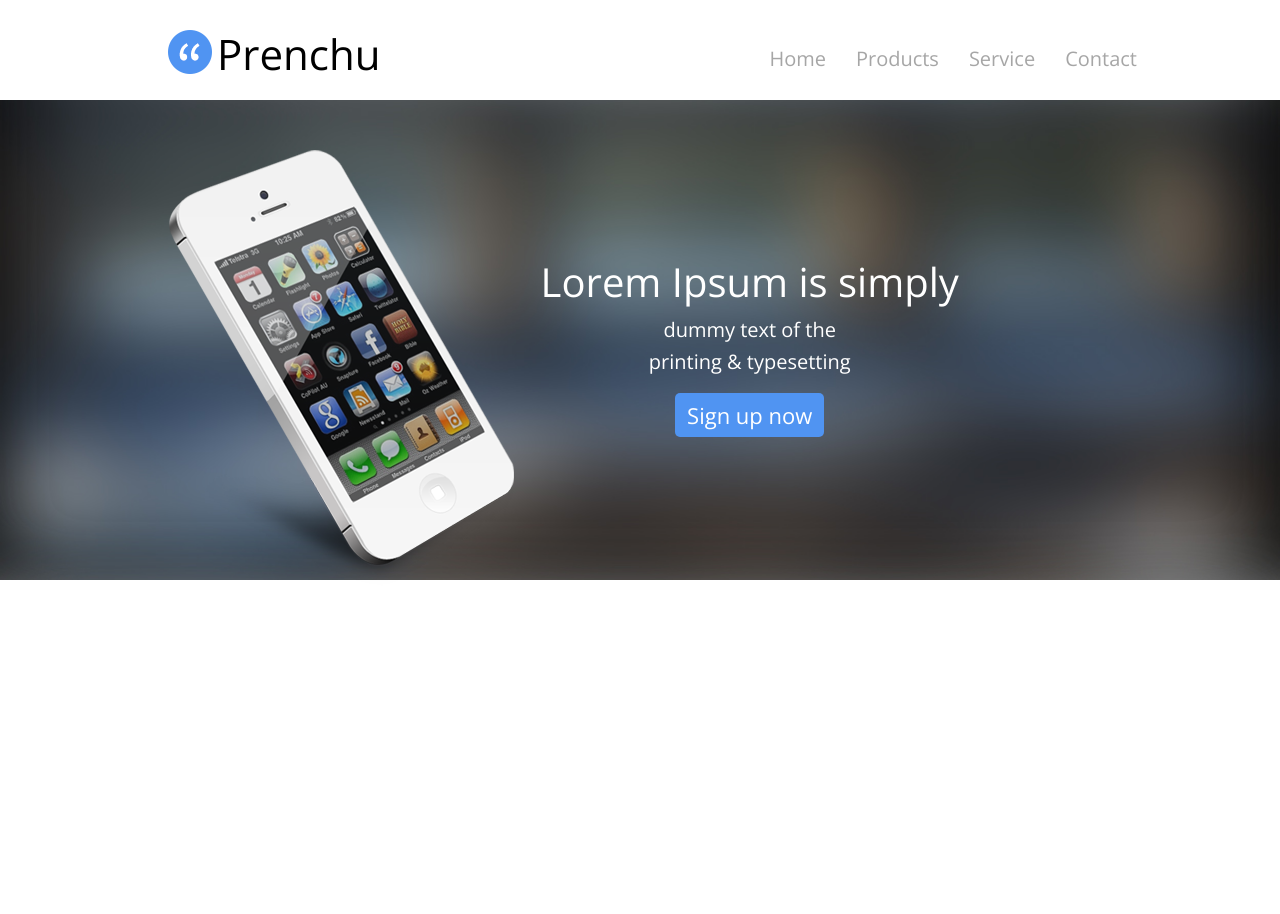
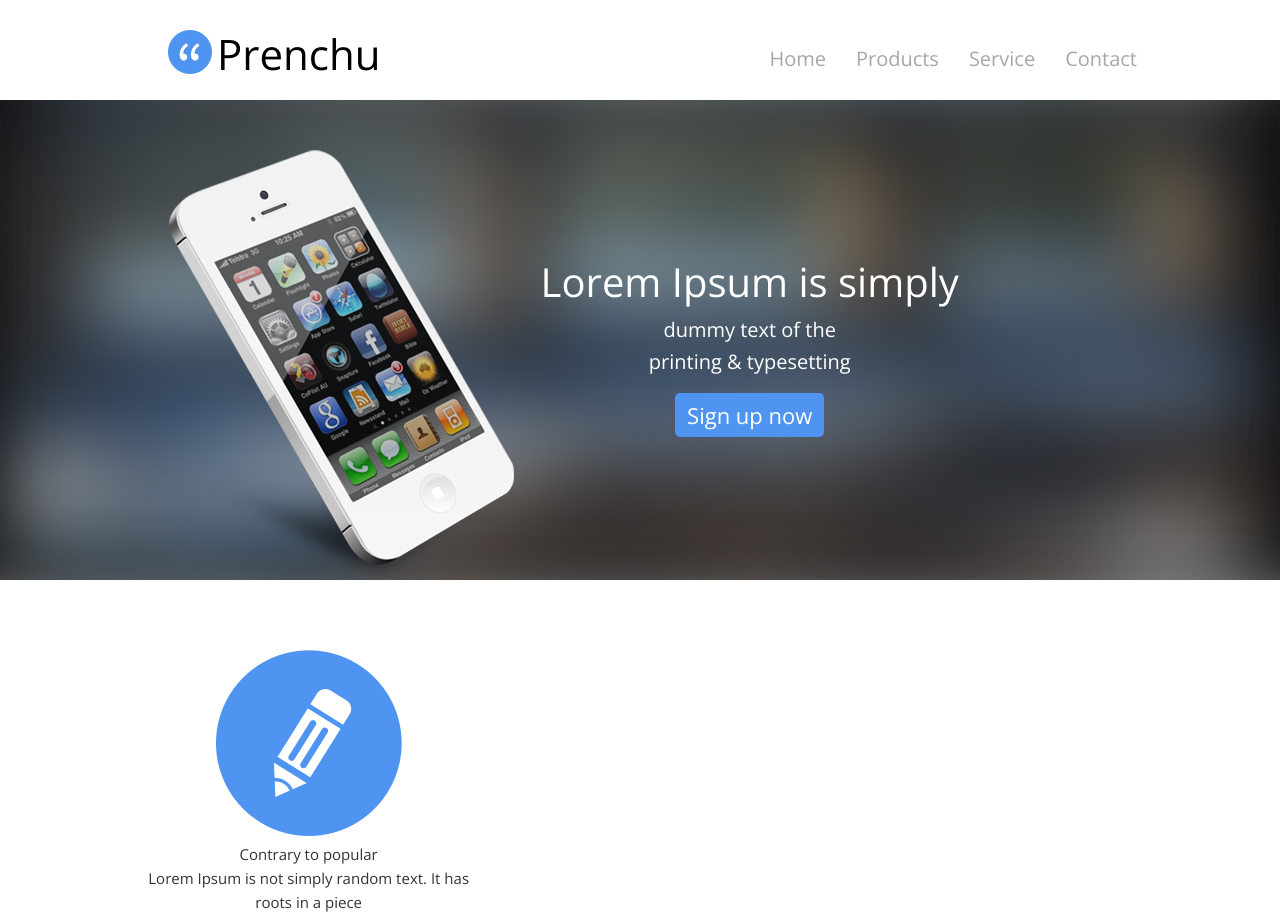
Before and after one commit to leonariks/leonariks.github.io, a PHP site: page / in a window 1280 px wide. Before the commit the page ends 580 px from the top, so only its background shows below. Run offline with PHP 8.4, Linux system fonts and the light colour scheme.

Commit message:
services 1

```diff
--- a/prechy/index.html
+++ b/prechy/index.html
@@ -29,6 +29,7 @@
                 <a href="#" class="nav__link">Service</a>
                 <a href="#" class="nav__link">Contact</a>
             </nav>
+
         </div><!-- header__inner -->
     </div><!-- container -->
 </header>
@@ -53,7 +54,22 @@
 </div><!-- intro -->
 
 
+<!-- Services
+=================================== -->
 
+<div class="services">
+    <div class="container">
+
+        <div class="services__item">
+            <div class="services__img">
+                <img src="img/services/1.png" alt="">
+            </div>
+            <div class="services__title">Contrary to popular</div>
+            <div class="services__suptitle">Lorem Ipsum is not simply random text. It has roots in a piece </div>
+        </div><!-- services__item -->
+
+    </div><!-- container -->
+</div><!-- services -->
 
 
 </body>
--- a/prechy/style.css
+++ b/prechy/style.css
@@ -191,3 +191,24 @@ p {
 
     background-color: #4784d8;
 }
+
+
+
+/* Services
+======================================== */
+
+.services {
+
+    display: flex;
+    flex-wrap: wrap;
+    width: 100%;
+    margin-top: 70px;
+}
+
+
+.services__item {
+
+    width: 33.33333%;
+    justify-content: center;
+    text-align: center;
+}
```
Also changed, not shown: prechy/img/services/1.png (added), prechy/img/services/2.png (added), prechy/img/services/3.png (added).
